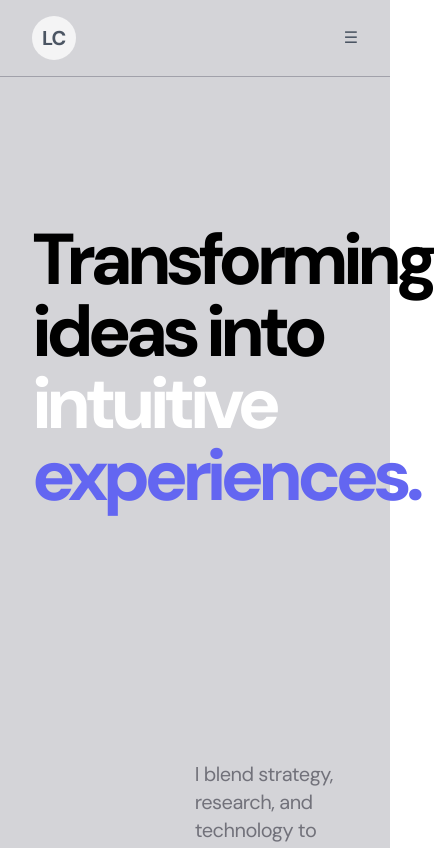
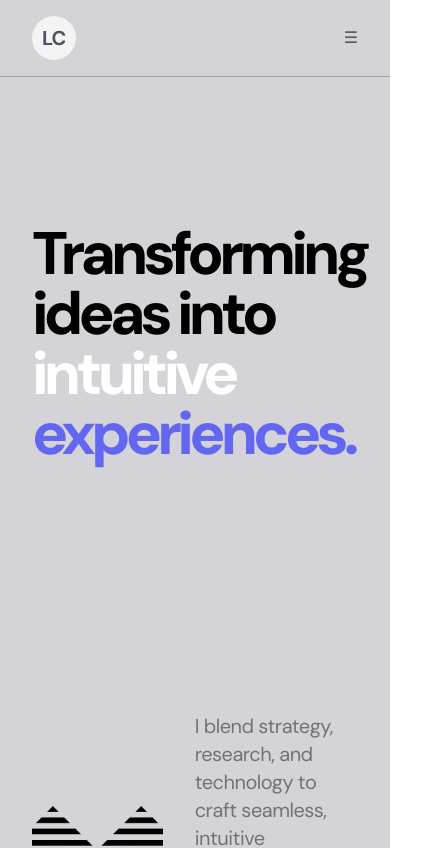
Before and after one commit to ahdsr/ahdsr, a Next.js app: page / in a window 390 px wide. Shown: the top 848 px of the page, 434 px wide, since content can reach past the window. Built offline with nearby package versions, Linux system fonts and the light colour scheme.

Commit message:
Feat: Home font fix for mobile

```diff
--- a/components/Hero.js
+++ b/components/Hero.js
@@ -30,7 +30,7 @@ export default function Hero() {
             stiffness: 200,
             damping: 10,
           }} // Smooth easing
-          className="mt-24 max-w-3xl pb-56 font-sans text-7xl font-black tracking-[-0.08em] text-black"
+          className="mt-24 max-w-3xl pb-56 font-sans text-6xl font-black tracking-[-0.08em] text-black md:text-7xl"
         >
           Transforming ideas into{" "}
           <span className="text-white"> intuitive </span>
```
